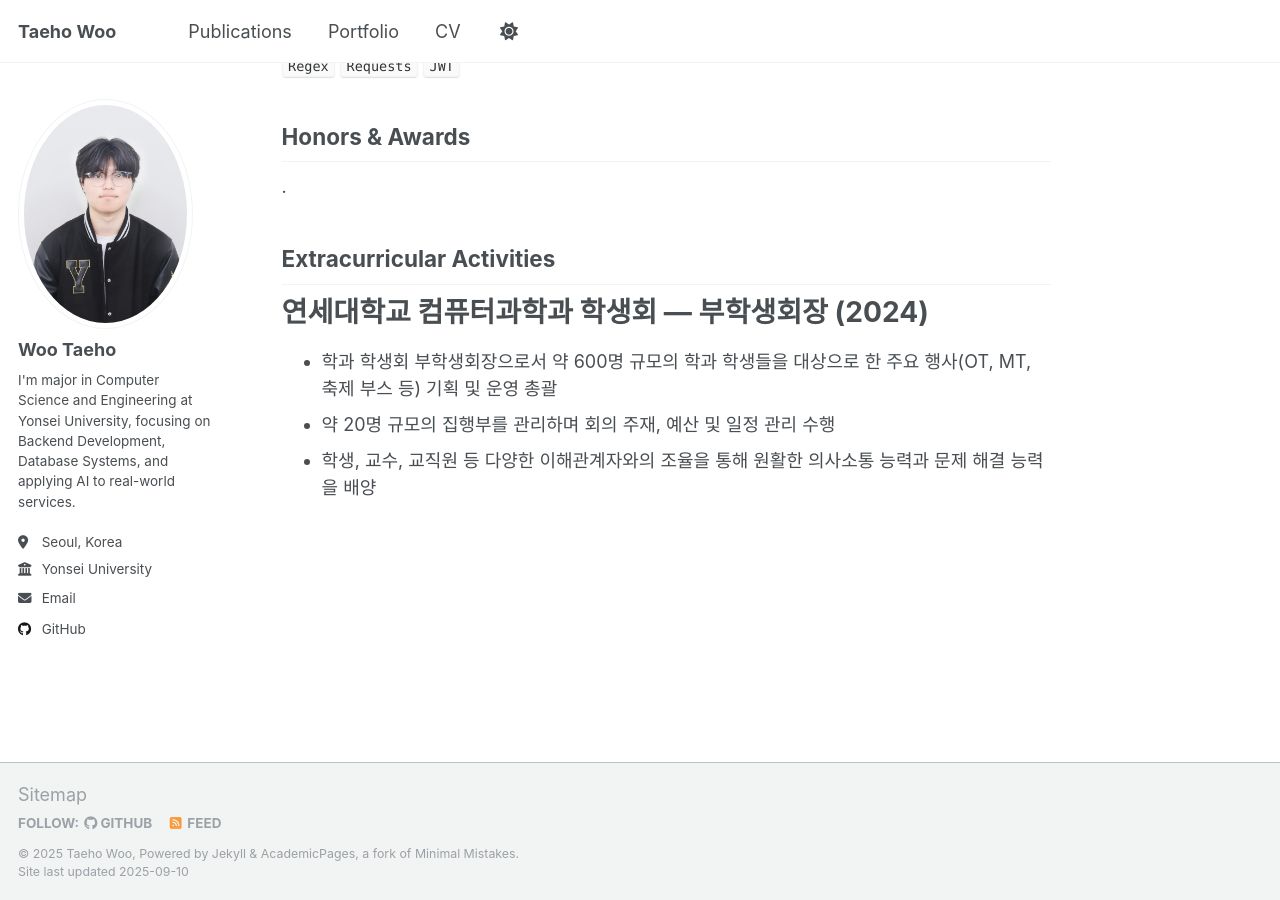
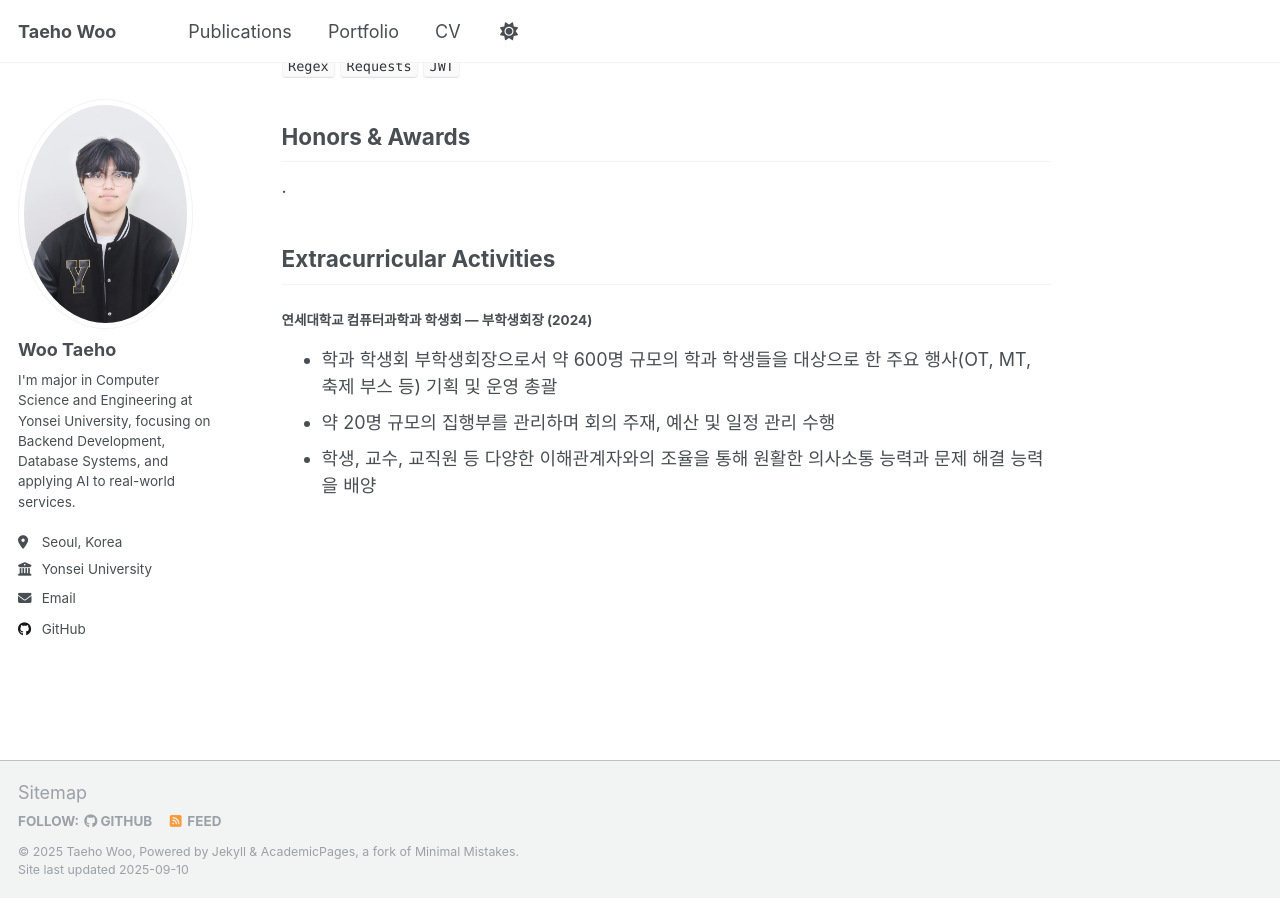
Before and after one commit to wooxogh/wooxogh.github.io, a Jekyll site: the page built from _pages/about.md, in a window 1280 px wide and 900 px high, scrolled down 1917 px. Built offline with Jekyll 4.4.1, drawn with Linux system fonts in a browser that asks for light colours; a script that is not in the unit is left out.

Commit message:
글자 수정

```diff
--- a/_pages/about.md
+++ b/_pages/about.md
@@ -73,7 +73,7 @@ Honors & Awards
 Extracurricular Activities
 ------
 
-# 연세대학교 컴퓨터과학과 학생회 — 부학생회장 (2024)
+#### 연세대학교 컴퓨터과학과 학생회 — 부학생회장 (2024)
 - 학과 학생회 부학생회장으로서 약 600명 규모의 학과 학생들을 대상으로 한 주요 행사(OT, MT, 축제 부스 등) 기획 및 운영 총괄
 - 약 20명 규모의 집행부를 관리하며 회의 주재, 예산 및 일정 관리 수행
 - 학생, 교수, 교직원 등 다양한 이해관계자와의 조율을 통해 원활한 의사소통 능력과 문제 해결 능력을 배양
```
